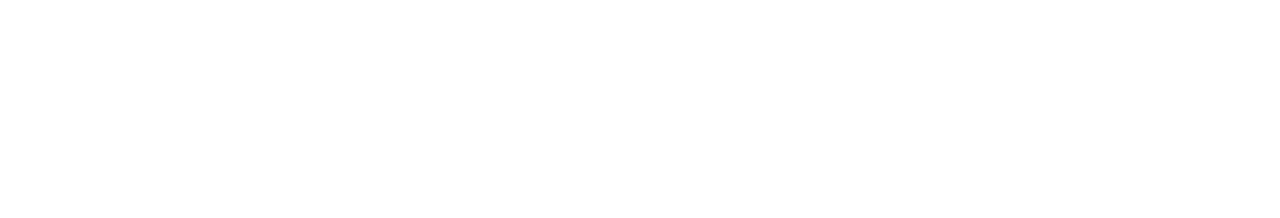
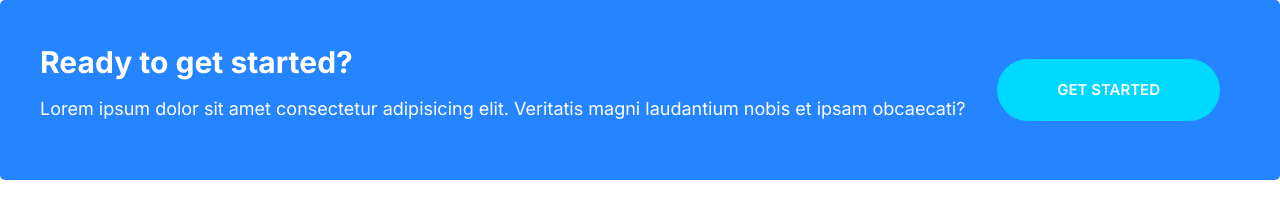
Before and after one commit to JayLi1209/Clarinet-Log, a plain HTML site: page index.html in a window 1280 px wide. Drawn offline with Linux system fonts and the light colour scheme.

Commit message:
Callout improvement.

```diff
--- a/CSS/styles.css
+++ b/CSS/styles.css
@@ -232,6 +232,12 @@ a{
     background: var(--color-headings);
     color: #fff;
 }
+
+.btn--stretched{
+    padding-left: 6rem;
+    padding-right: 6rem;
+}
+
 .btn--secondary:hover{
     background: #00c8eb;
 }
@@ -488,3 +494,43 @@ a{
         margin-left: 6rem;
     }
 }
+/* Callouts */
+.callout{
+    padding: 4rem;
+    border-radius: 5px;
+}
+
+.callout--primary{
+    background:var(--color-primary);
+    color: #fff;
+}
+
+.callout__heading {
+    color: #fff;
+    margin-top: 0;
+    font-size: 3rem;
+}
+
+.callout .btn{
+    justify-self: center; /* justify-content for grids */
+    align-self: center; /* align-items for button */
+}
+
+.callout__content{
+    text-align: center;
+}
+
+@media screen and (min-width: 768px) {
+    .callout .grid--1x2{
+        grid-template-columns: 1fr auto; /* auto: make the column just wide enough for the button */
+    }
+
+    .callout__content{
+        text-align: left;
+    }
+
+    .callout .btn {
+        justify-self: start;
+        margin: 0 2rem;
+    }
+}
--- a/index.html
+++ b/index.html
@@ -14,5 +14,18 @@
     />
     <title>Clarinet Log</title>
   </head>
-  <body style="padding: 5rem"></body>
+  <body>
+    <div class="callout callout--primary">
+      <div class="grid grid--1x2">
+        <div class="callout__content">
+          <h2 class="callout__heading">Ready to get started?</h2>
+          <p>
+            Lorem ipsum dolor sit amet consectetur adipisicing elit. Veritatis
+            magni laudantium nobis et ipsam obcaecati?
+          </p>
+        </div>
+        <a href="#" class="btn btn--secondary btn--stretched">Get Started</a>
+      </div>
+    </div>
+  </body>
 </html>
```
